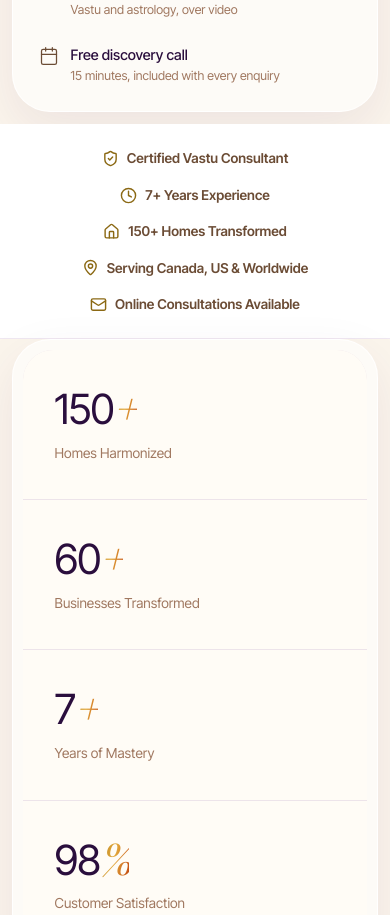
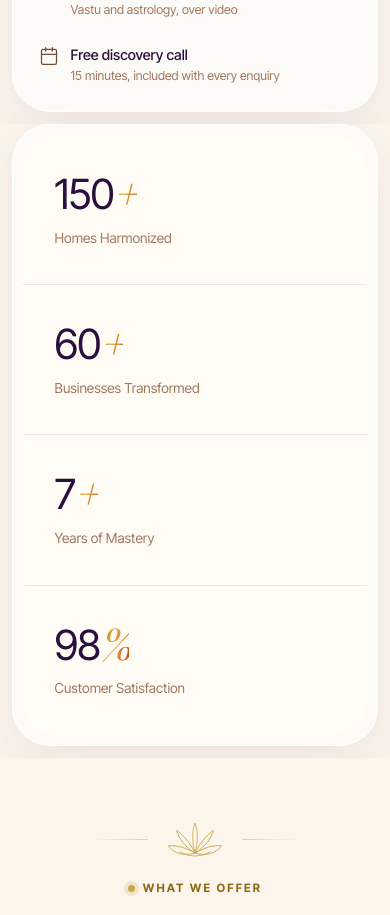
Before and after one commit to AHealingVaastu/AHealingVaastu-Website, a Next.js app: page / in a window 390 px wide. Shown: the part 1140-2055 px from the top of the page. Built offline with nearby package versions, Linux system fonts and the light colour scheme; a web font is replaced by a local one.

Commit message:
chore: remove TrustBar section
- Drop TrustBar from the homepage so Stats sits directly under the hero
- Delete components/sections/TrustBar.tsx and its README mention

```diff
--- a/app/page.tsx
+++ b/app/page.tsx
@@ -1,6 +1,5 @@
 import Nav from "@/components/sections/Nav";
 import Hero from "@/components/sections/Hero";
-import TrustBar from "@/components/sections/TrustBar";
 import Stats from "@/components/sections/Stats";
 import Services from "@/components/sections/Services";
 import Elements from "@/components/sections/Elements";
@@ -18,7 +17,6 @@ export default function Home() {
       <Nav />
       <main>
         <Hero />
-        <TrustBar />
         <Stats />
         <Services />
         <Elements />
--- a/components/sections/TrustBar.tsx
+++ /dev/null
@@ -1,27 +0,0 @@
-import { ShieldCheck, Clock, Home, MapPin, Mail } from "lucide-react";
-
-const items = [
-  { icon: ShieldCheck, label: "Certified Vastu Consultant" },
-  { icon: Clock, label: "7+ Years Experience" },
-  { icon: Home, label: "150+ Homes Transformed" },
-  { icon: MapPin, label: "Serving Canada, US & Worldwide" },
-  { icon: Mail, label: "Online Consultations Available" },
-];
-
-export default function TrustBar() {
-  return (
-    <div className="border-b border-line bg-white px-6 py-6">
-      <div className="mx-auto flex max-w-shell flex-wrap items-center justify-center gap-x-9 gap-y-4">
-        {items.map((it, i) => (
-          <div key={it.label} className="flex items-center gap-4">
-            <div className="flex items-center gap-2 text-[0.85rem] font-semibold text-body-muted">
-              <it.icon size={17} className="text-gold-dark" />
-              {it.label}
-            </div>
-            {i < items.length - 1 && <span className="hidden h-5 w-px bg-line sm:block" />}
-          </div>
-        ))}
-      </div>
-    </div>
-  );
-}
```
Also changed, not shown: 1 other file (tests, documents, lock files or other folders).
